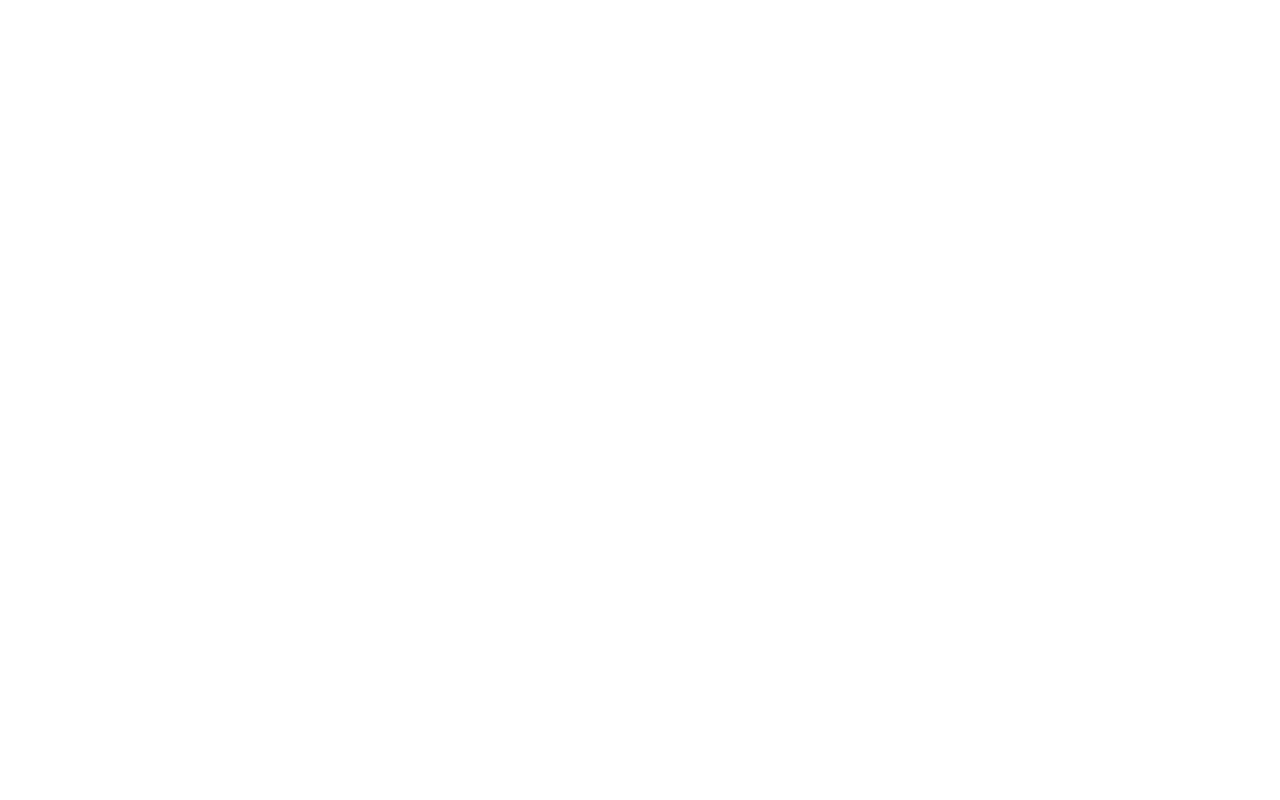
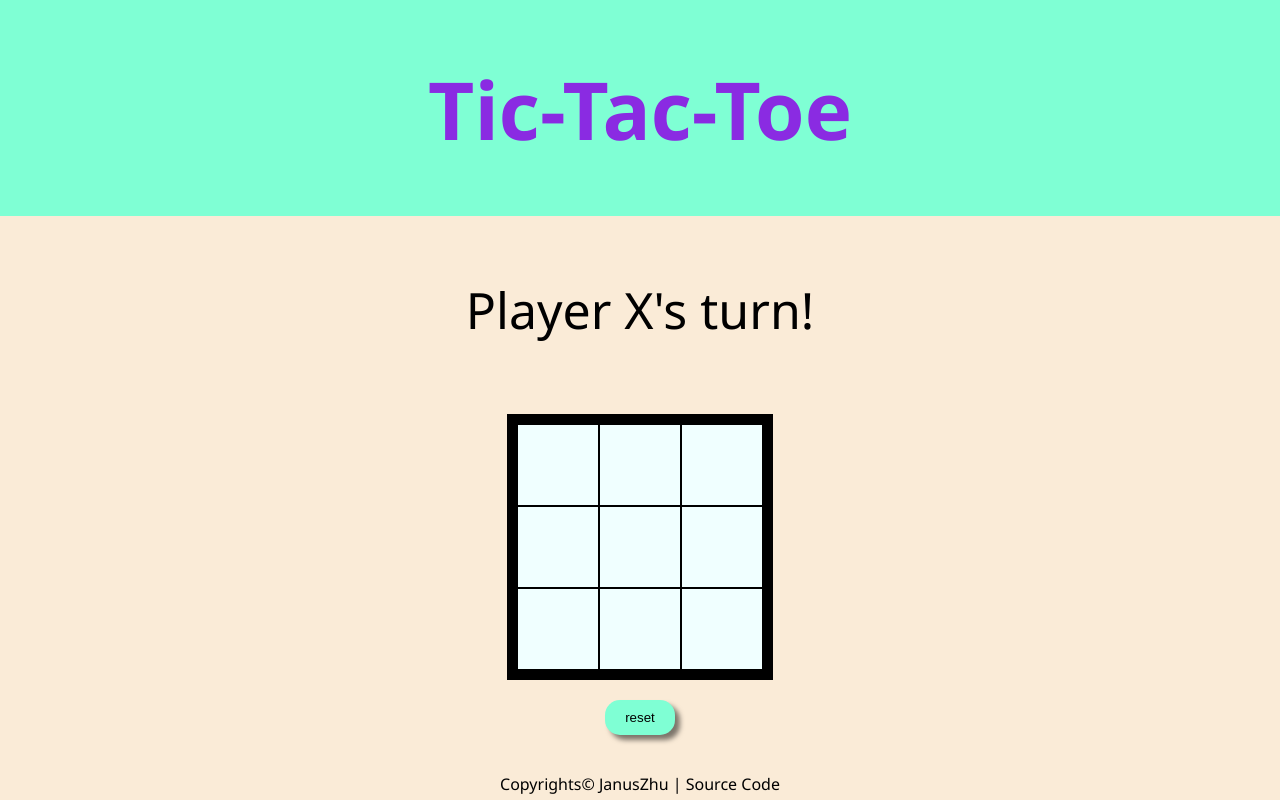
Before and after one commit to JanusZhu/tic-tac-toe, a website: page index.html in a window 1280 px wide. Drawn offline with Linux system fonts and the light colour scheme.

Commit message:
Added html

```diff
--- a/index.html
+++ b/index.html
@@ -7,7 +7,29 @@
     <link rel="stylesheet" href="styles.css" />
   </head>
   <body>
-    <div class="main"></div>
+    <div class="main">
+      <div class="header">
+        <h1>Tic-Tac-Toe</h1>
+      </div>
+      <div class="content">
+        <div class="title"><p>Player X's turn!</p></div>
+        <div class="board">
+          <div class="grid"></div>
+          <div class="grid"></div>
+          <div class="grid"></div>
+          <div class="grid"></div>
+          <div class="grid"></div>
+          <div class="grid"></div>
+          <div class="grid"></div>
+          <div class="grid"></div>
+          <div class="grid"></div>
+        </div>
+        <div class="reset"><button>reset</button></div>
+      </div>
+      <div class="footer">
+        Copyrights© JanusZhu | <a href="#">Source Code</a>
+      </div>
+    </div>
     <script src="script.js"></script>
   </body>
 </html>
--- a/styles.css
+++ b/styles.css
@@ -0,0 +1,79 @@
+html,
+body {
+  padding: 0px;
+  margin: 0px;
+}
+.main {
+  height: 100%;
+  width: 100%;
+  padding: 0px;
+  margin: 0px;
+  border: none;
+  background-color: antiquewhite;
+  font-family: "Segoe UI", Tahoma, Geneva, Verdana, sans-serif;
+  display: flex;
+  flex-direction: column;
+  align-items: center;
+  gap: 10px;
+}
+
+.header {
+  background-color: aquamarine;
+  width: 100%;
+  text-align: center;
+  padding: 0px;
+}
+h1 {
+  font-weight: 800;
+  font-size: 80px;
+  color: blueviolet;
+}
+
+.content {
+  display: grid;
+  grid-template-columns: repeat(auto-fill, auto);
+  justify-items: center;
+  gap: 20px;
+}
+
+.title {
+  font-size: 50px;
+  font-weight: 500;
+}
+
+.board {
+  display: grid;
+  grid-template: repeat(3, auto) / repeat(3, auto);
+  border: 10px solid black;
+}
+
+.grid {
+  width: 5rem;
+  height: 5rem;
+  border: 1px solid black;
+  background-color: azure;
+}
+
+.grid:hover {
+  background-color: rgb(160, 184, 184);
+}
+
+button {
+  padding: 10px 20px;
+  background-color: aquamarine;
+  border: none;
+  border-radius: 15px;
+  box-shadow: 5px 5px 5px rgba(0, 0, 0, 0.5);
+}
+button:hover {
+  background-color: rgb(68, 174, 139);
+}
+.footer {
+  position: fixed;
+  bottom: 5px;
+}
+
+.footer a {
+  text-decoration: none;
+  color: inherit;
+}
```
